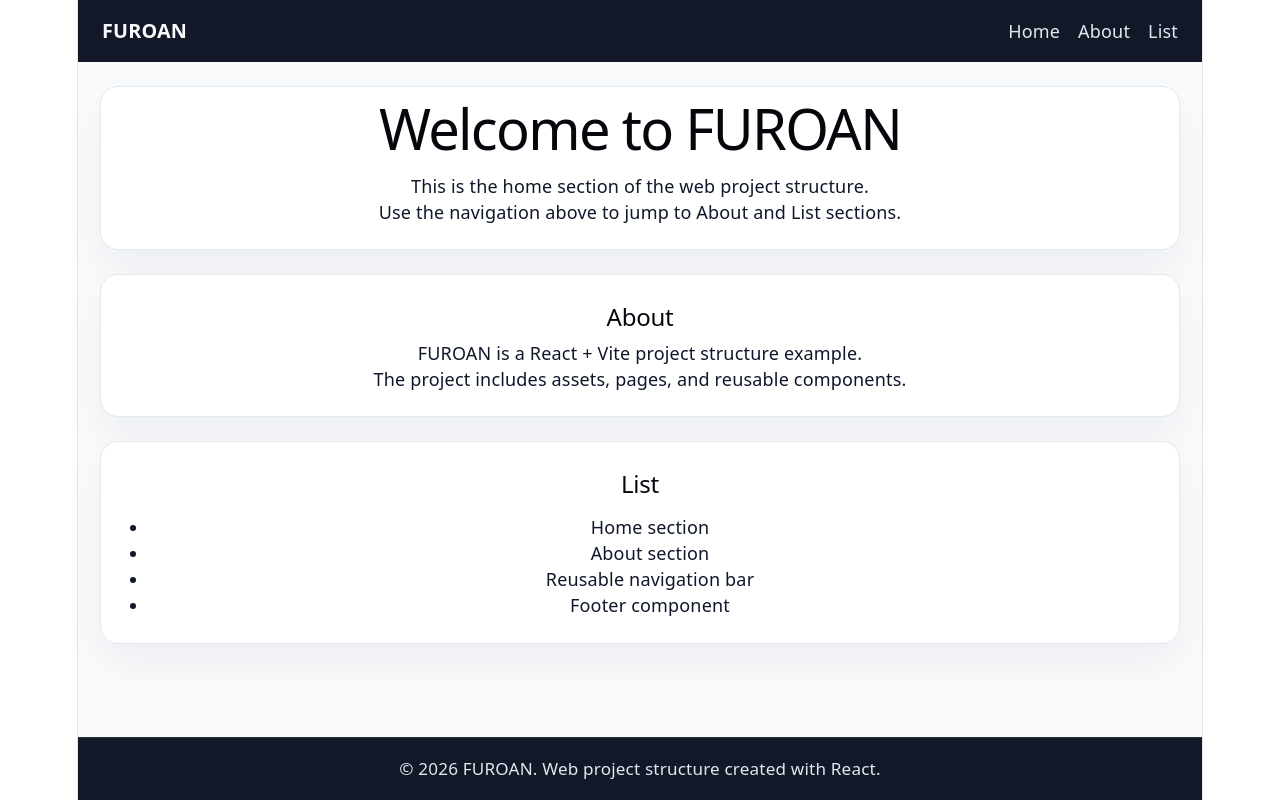
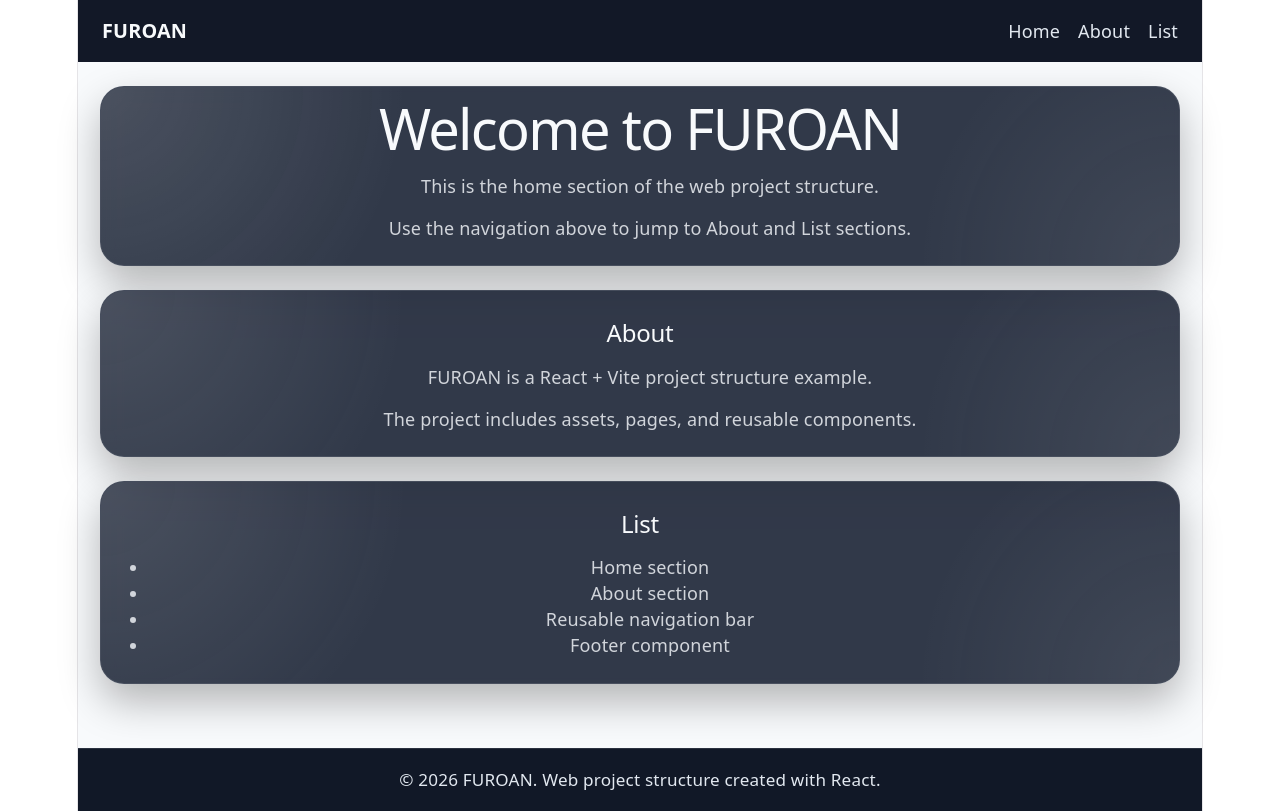
Before and after one commit to FUROAN/FUROAN, a React (Vite) app: page / in a window 1280 px wide. Built offline with nearby package versions, Linux system fonts and the light colour scheme.

Commit message:
add this

```diff
--- a/src/App.css
+++ b/src/App.css
@@ -14,22 +14,46 @@
 }
 
 .page-section {
-  background: #ffffff;
-  border: 1px solid #e2e8f0;
-  border-radius: 18px;
+  position: relative;
+  background: rgba(15, 23, 42, 0.85);
+  border: 1px solid rgba(226, 232, 240, 0.12);
+  border-radius: 24px;
   padding: 28px 28px 24px;
   margin-bottom: 24px;
-  box-shadow: 0 18px 40px rgba(15, 23, 42, 0.05);
+  box-shadow: 0 18px 40px rgba(0, 0, 0, 0.28);
+  backdrop-filter: blur(14px);
+  overflow: hidden;
+  color: #f8fafc;
+}
+
+.page-section::before {
+  content: '';
+  position: absolute;
+  inset: 0;
+  background: radial-gradient(circle at top left, rgba(255, 255, 255, 0.12), transparent 28%),
+    radial-gradient(circle at bottom right, rgba(255, 255, 255, 0.08), transparent 24%);
+  pointer-events: none;
+}
+
+.page-section h1,
+.page-section h2,
+.page-section p,
+.page-section ul {
+  position: relative;
+  z-index: 1;
 }
 
 .page-section h1,
 .page-section h2 {
   margin-top: 0;
+  color: #f8fafc;
 }
 
+.page-section p,
 .page-section ul {
   margin: 16px 0 0;
   padding-left: 20px;
+  color: #d1d5db;
 }
 
 .footer {
```
